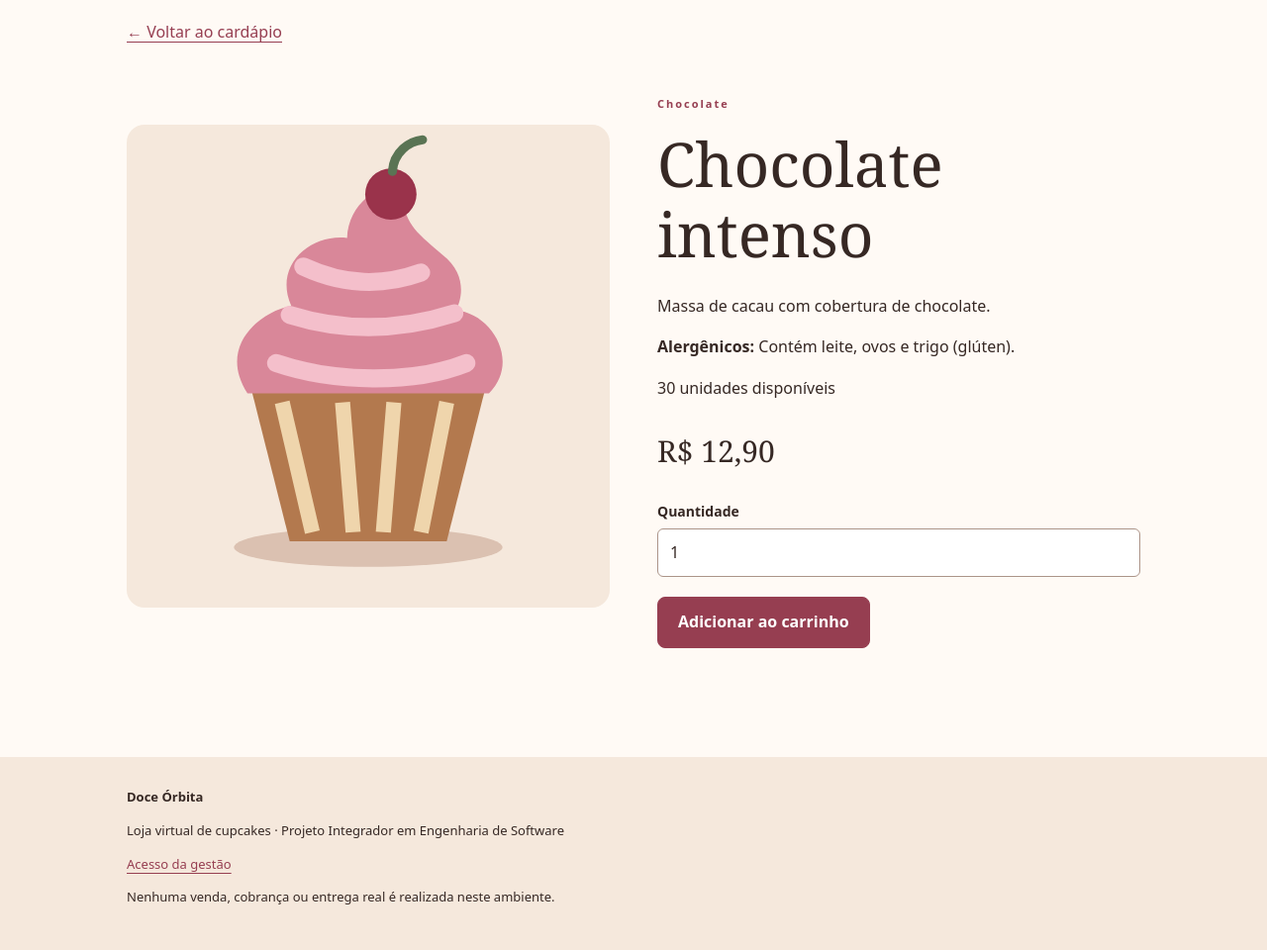
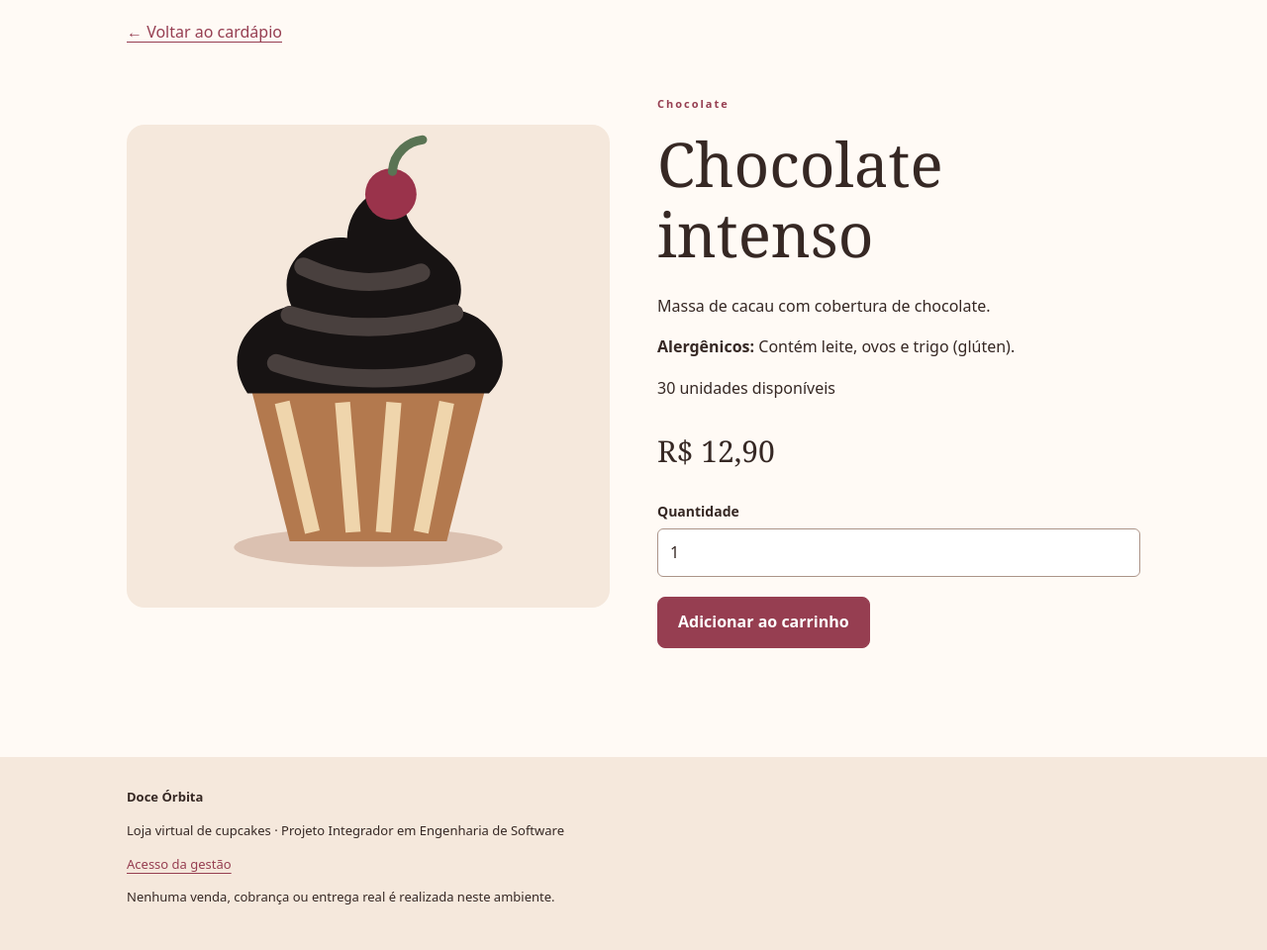
Before and after one commit to Fabos2005/doce-orbita-pit-ii, a Flask app: page /produto/1 in a window 1280 px wide. Shown: the part 143-1103 px from the top of the page at 99% size. Run offline with Flask 3, Linux system fonts and the light colour scheme; data comes from the database, SQL or seed files in the repository; parts of the project's set-up code (start-up, migrations or seed data) failed here and were passed over.

Commit message:
Update product.html

```diff
--- a/app/templates/product.html
+++ b/app/templates/product.html
@@ -1 +1 @@
-{% extends 'base.html' %}{% block content %}<a href="{{url_for('shop.home')}}">← Voltar ao cardápio</a><section class="detail"><img src="{{url_for('static',filename='cupcake.svg')}}" alt="Ilustração de cupcake; imagem ilustrativa" width="300" height="300"><div><p class="eyebrow">{{p.flavor}}</p><h1>{{p.name}}</h1><p>{{p.description}}</p><p><strong>Alergênicos:</strong> {{p.allergens}}</p><p>{{p.stock}} unidades disponíveis</p><p class="price">{{p.price_cents|money}}</p><form method="post" action="{{url_for('shop.cart_change',pid=p.id)}}"><input type="hidden" name="csrf" value="{{session.csrf}}"><input type="hidden" name="action" value="add"><label for="quantity">Quantidade</label><input type="number" id="quantity" name="quantity" min="1" max="99" value="1" required><button {% if p.stock==0 %}disabled{% endif %}>Adicionar ao carrinho</button></form></div></section>{% endblock %}
+{% extends 'base.html' %}{% block content %}<a href="{{url_for('shop.home')}}">← Voltar ao cardápio</a><section class="detail"><img src="{{url_for('static',filename=('cupcake-chocolate.svg' if 'chocolate' in p.flavor|lower else 'cupcake-baunilha.svg' if 'baunilha' in p.flavor|lower else 'cupcake.svg'))}}" alt="Ilustração de cupcake; imagem ilustrativa" width="300" height="300"><div><p class="eyebrow">{{p.flavor}}</p><h1>{{p.name}}</h1><p>{{p.description}}</p><p><strong>Alergênicos:</strong> {{p.allergens}}</p><p>{{p.stock}} unidades disponíveis</p><p class="price">{{p.price_cents|money}}</p><form method="post" action="{{url_for('shop.cart_change',pid=p.id)}}"><input type="hidden" name="csrf" value="{{session.csrf}}"><input type="hidden" name="action" value="add"><label for="quantity">Quantidade</label><input type="number" id="quantity" name="quantity" min="1" max="99" value="1" required><button {% if p.stock==0 %}disabled{% endif %}>Adicionar ao carrinho</button></form></div></section>{% endblock %}
```
